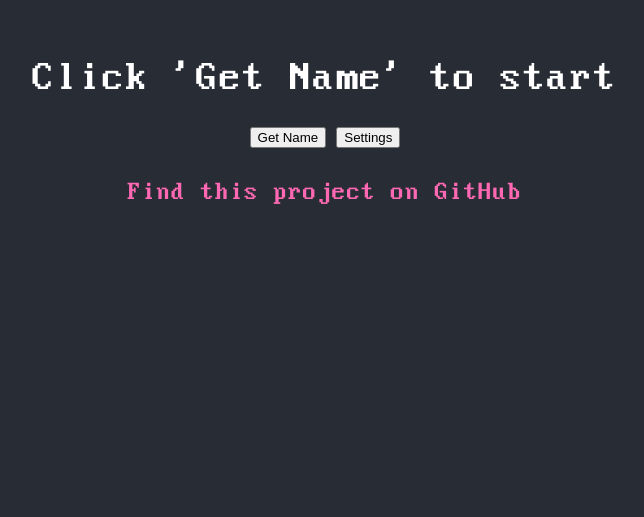
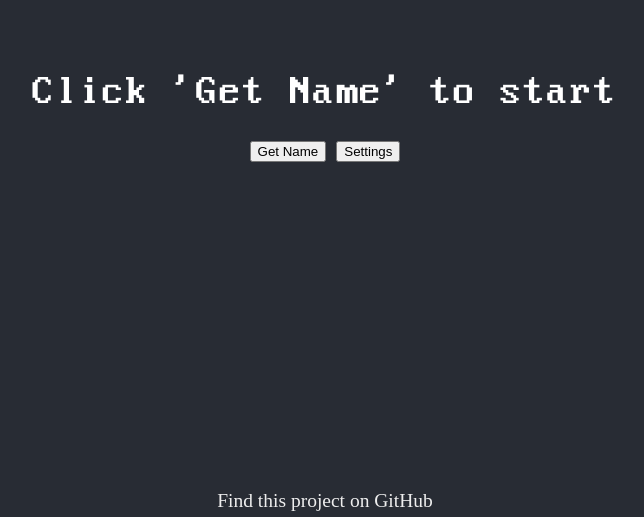
Before and after one commit to anthonyj-codestuff/dwarf-fortress-entitygen, a React (Create React App) app: page / in a window 1280 px wide. Shown: the part 283-800 px from the top of the page, without its empty margins (315-959 px from the left). Built offline with nearby package versions, Linux system fonts and the light colour scheme.

Commit message:
fixing footer styling

```diff
--- a/src/components/Footer/Footer.scss
+++ b/src/components/Footer/Footer.scss
@@ -7,21 +7,20 @@ $outer-border: 0px solid #9e9e9e;
 
 /* VGA9 font is loaded in index.css, so it should never need a fallback */
 .footer-wrapper {
+  position: absolute;
+  bottom: 5px;
   .footer-link {
     margin: 0;
     padding: 0;
-    font-size: 1em;
+    font-size: 0.75em;
     color: $white;
-    color: hotpink;
     text-decoration: none;
-    font-family: $font-pixel, -apple-system, BlinkMacSystemFont, "Segoe UI", "Roboto", "Oxygen",
-    "Ubuntu", "Cantarell", "Fira Sans", "Droid Sans", "Helvetica Neue",
-    sans-serif;
+    font-family: TimesNewRoman, Times New Roman, Times, Baskerville, Georgia, serif;
     margin-bottom: 2px;
     cursor: pointer;
-    a:link {color: red;}
-    a:visited {color: green;}
-    a:hover {color: hotpink;}
-    a:active {color: blue;}
+    a:link {color: $white;}
+    a:visited {color: $white;}
+    a:hover {color: $white;}
+    a:active {color: $white;}
   }
 }
```
